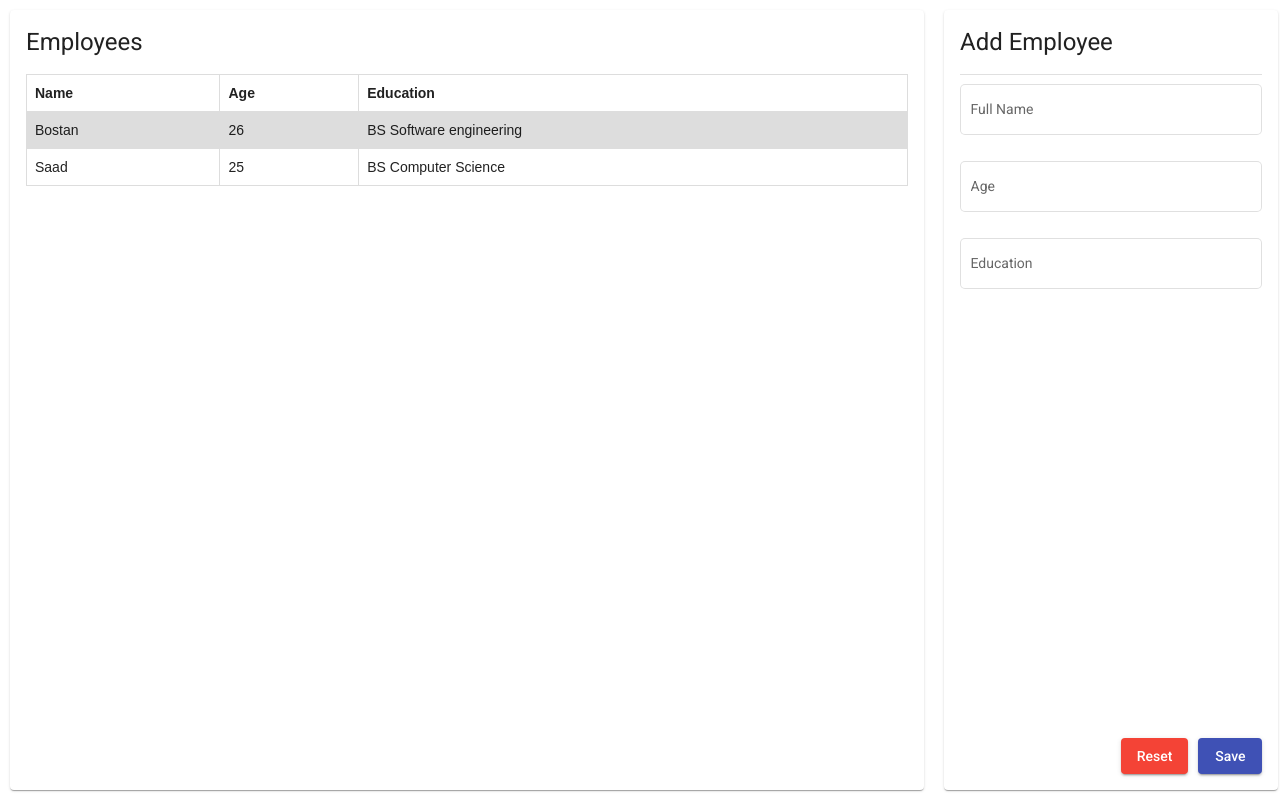
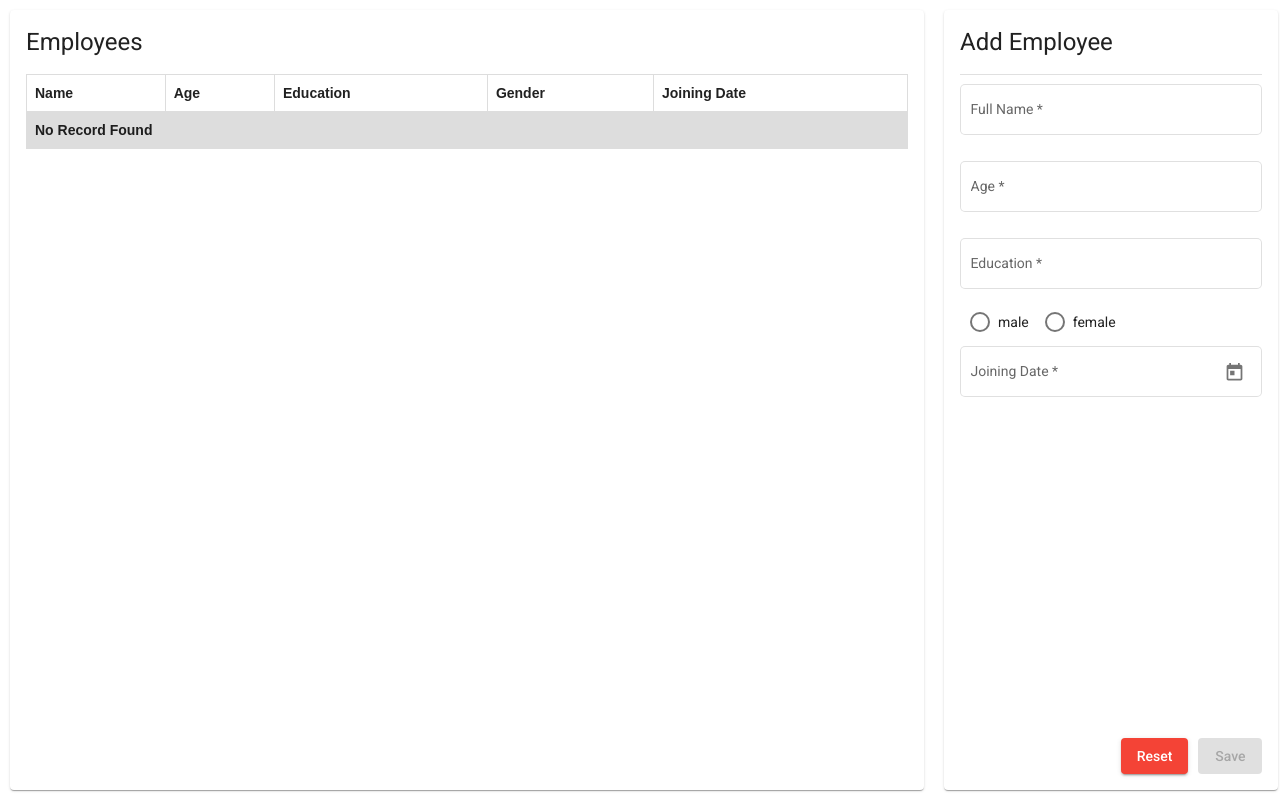
Before and after one commit to faridji/general-page, an Angular app: page / in a window 1280 px wide. Built offline with nearby package versions, Linux system fonts and the light colour scheme.

Commit message:
added validation and formating to general form and table.

```diff
--- a/src/app/app.component.html
+++ b/src/app/app.component.html
@@ -1,3 +1,3 @@
 <main class="main-container">
-    <app-general-page></app-general-page>
+    <app-general-page [config]="pageConfig"></app-general-page>
 </main>
--- a/src/app/app.component.ts
+++ b/src/app/app.component.ts
@@ -1,4 +1,5 @@
 import { Component } from '@angular/core';
+import { PageConfig } from './models/general.models';
 
 @Component({
   selector: 'app-root',
@@ -6,5 +7,31 @@ import { Component } from '@angular/core';
   styleUrls: ['./app.component.scss']
 })
 export class AppComponent {
-  title = 'general-page';
+	pageConfig: PageConfig;
+
+	constructor() {
+		this.pageConfig = {
+			tableConfig: {
+				title: 'Employees',
+				columns: [
+					{name: 'name', title: 'Name'},
+					{name: 'age', title: 'Age'},
+					{name: 'education', title: 'Education'},
+					{name: 'gender', title: 'Gender'},
+					{name: 'date_of_joining', title: 'Joining Date', format: 'date'}
+				]
+			},
+
+			formConfig: {
+				title: 'Add Employee',
+				fields: [
+					{name: 'name', title: 'Full Name', type: 'text', placeholder: 'Enter Full Name', required: true},
+					{name: 'age', title: 'Age', type: 'number', placeholder: 'Enter Age', required: true},
+					{name: 'education', title: 'Education', type: 'text', placeholder: 'Enter Education', required: true},
+					{name: 'gender', title: 'Select Gender', type: 'radio', placeholder: 'Select Gender', options: ['male', 'female'], required: true},
+					{name: 'date_of_joining', title: 'Joining Date', type: 'date', placeholder: 'Select Joining Date', required: true},
+				]
+			}
+		}
+	}
 }
--- a/src/app/app.module.ts
+++ b/src/app/app.module.ts
@@ -8,6 +8,8 @@ import { GeneralFormComponent } from './general-form/general-form.component';
 import { GeneralTableComponent } from './general-table/general-table.component';
 import { MaterialModule } from './material/material.module';
 import { ReactiveFormsModule } from '@angular/forms';
+import { DatePipe, DecimalPipe } from '@angular/common';
+
 
 @NgModule({
   declarations: [
@@ -23,7 +25,7 @@ import { ReactiveFormsModule } from '@angular/forms';
 
     MaterialModule,
   ],
-  providers: [],
+  providers: [DatePipe, DecimalPipe],
   bootstrap: [AppComponent]
 })
 export class AppModule { }
--- a/src/app/general-form/general-form.component.html
+++ b/src/app/general-form/general-form.component.html
@@ -5,14 +5,50 @@
     </div>
 
     <form [formGroup]="theForm" class="form">
-        <mat-form-field appearance="outline" class="field" *ngFor="let field of config.fields;">
-            <mat-label>{{field.title}}</mat-label>
-            <input [type]="field.type" matInput [placeholder]="field.placeholder" [formControlName]="field.name">
-        </mat-form-field>
+        <ng-container *ngFor="let field of config.fields;">
+            <ng-container [ngSwitch]="field.type">
+                <ng-container *ngSwitchCase="'date'">
+                    <mat-form-field appearance="outline" class="field" >
+                        <mat-label>{{field.title}}</mat-label>
+                        <input matInput [matDatepicker]="picker" [formControlName]="field.name">
+                        <mat-datepicker-toggle matSuffix [for]="picker"></mat-datepicker-toggle>
+                        <mat-datepicker #picker></mat-datepicker>
+
+                        <mat-error *ngIf="theForm.get(field.name).invalid">
+                            <div *ngIf="theForm.get(field.name).errors.required">
+                                {{field.title}} is required.
+                            </div>
+                        </mat-error>
+                    </mat-form-field>
+                </ng-container>
+
+                <ng-container *ngSwitchCase="'radio'">
+                    <mat-radio-group [formControlName]="field.name" class="radio-button">
+                        <mat-radio-button [value]="opt" *ngFor="let opt of field.options">
+                            {{opt}}
+                        </mat-radio-button>
+                      </mat-radio-group>
+                </ng-container>
+
+                <ng-container *ngSwitchDefault>
+                    <mat-form-field appearance="outline" class="field" >
+                        <mat-label>{{field.title}}</mat-label>
+                        <input [type]="field.type" matInput
+                            [placeholder]="field.placeholder"
+                            [formControlName]="field.name">
+                        <mat-error *ngIf="theForm.get(field.name).invalid">
+                            <div *ngIf="theForm.get(field.name).errors.required">
+                                {{field.title}} is required.
+                            </div>
+                        </mat-error>
+                    </mat-form-field>
+                </ng-container>
+            </ng-container>
+        </ng-container>
     </form>
 
     <div class="form-actions">
         <button mat-raised-button color="warn" (click)="onReset()" class="btn-reset">Reset</button>
-        <button mat-raised-button color="primary" (click)="onSave()">Save</button>
+        <button mat-raised-button color="primary" (click)="onSave()" [disabled]="theForm.invalid">Save</button>
     </div>
 </div>
--- a/src/app/general-form/general-form.component.scss
+++ b/src/app/general-form/general-form.component.scss
@@ -5,6 +5,8 @@
 
     .form {
         margin-top: 5px;
+        flex: 1;
+        overflow: auto;
 
         .field {
             width: 100%;
@@ -13,7 +15,6 @@
 
     .form-actions {
         display: flex;
-        flex: 1;
         justify-content: flex-end;
         align-items: flex-end;
 
@@ -21,4 +22,12 @@
             margin-right: 10px;
         }
     }
+
+    .radio-button {
+        margin-left: 10px;
+    }
+
+    .mat-radio-button ~ .mat-radio-button {
+        margin: 0 0 10px 16px;
+    }
 }
--- a/src/app/general-form/general-form.component.ts
+++ b/src/app/general-form/general-form.component.ts
@@ -1,5 +1,5 @@
 import { Component, OnInit, Output, EventEmitter, Input } from '@angular/core';
-import { FormControl, FormGroup } from '@angular/forms';
+import { FormControl, FormGroup, Validators } from '@angular/forms';
 import { FormConfig } from '../models/general.models';
 
 
@@ -21,6 +21,10 @@ export class GeneralFormComponent implements OnInit {
 	ngOnInit(): void {
 		for (let field of this.config.fields) {
 			this.theForm.addControl(field.name, new FormControl());
+
+			if (field.required) {
+				this.theForm.get(field.name).setValidators(Validators.required);
+			}
 		}
 	}
 
--- a/src/app/general-page/general-page.component.ts
+++ b/src/app/general-page/general-page.component.ts
@@ -1,4 +1,4 @@
-import { Component, OnInit } from '@angular/core';
+import { Component, Input, OnInit } from '@angular/core';
 import { PageConfig } from '../models/general.models';
 
 
@@ -8,42 +8,12 @@ import { PageConfig } from '../models/general.models';
   styleUrls: ['./general-page.component.scss'],
 })
 export class GeneralPageComponent implements OnInit {
+	@Input() config: PageConfig;
+
 	tableData: any[];
-	config: PageConfig;
 
 	constructor() {
-		this.tableData = [
-			{
-				name: 'Bostan',
-				age: 26,
-				education: 'BS Software engineering'
-			},
-			{
-				name: 'Saad',
-				age: 25,
-				education: 'BS Computer Science'
-			}
-		];
-
-		this.config = {
-			tableConfig: {
-				title: 'Employees',
-				columns: [
-					{name: 'name', title: 'Name'},
-					{name: 'age', title: 'Age'},
-					{name: 'education', title: 'Education'}
-				]
-			},
-
-			formConfig: {
-				title: 'Add Employee',
-				fields: [
-					{name: 'name', title: 'Full Name', type: 'text', placeholder: 'Enter Full Name'},
-					{name: 'age', title: 'Age', type: 'number', placeholder: 'Enter Age'},
-					{name: 'education', title: 'Education', type: 'text', placeholder: 'Enter Education'},
-				]
-			}
-		}
+		this.tableData = [];
 	}
 
 	ngOnInit(): void {
--- a/src/app/general-table/general-table.component.html
+++ b/src/app/general-table/general-table.component.html
@@ -6,8 +6,13 @@
         <tr>
           <th *ngFor="let col of config.columns;">{{col.title}}</th>
         </tr>
+
         <tr *ngFor="let rec of data;">
-          <td *ngFor="let col of config.columns;">{{rec[col.name]}}</td>
+          <td *ngFor="let col of config.columns;">{{getColumnTitle(rec, col)}}</td>
         </tr>
+
+		<tr *ngIf="data.length == 0">
+			<td class="no-record" [colSpan]="config.columns.length">No Record Found</td>
+		</tr>
     </table>
 </div>
--- a/src/app/general-table/general-table.component.scss
+++ b/src/app/general-table/general-table.component.scss
@@ -16,3 +16,7 @@ tr:nth-child(even)
 {
     background-color: #dddddd;
 }
+
+.no-record {
+    font-weight: 600;
+}
--- a/src/app/general-table/general-table.component.ts
+++ b/src/app/general-table/general-table.component.ts
@@ -1,5 +1,6 @@
+import { DatePipe, DecimalPipe } from '@angular/common';
 import { Component, Input, OnInit } from '@angular/core';
-import { TableConfig } from '../models/general.models';
+import { TableColumn, TableConfig } from '../models/general.models';
 
 
 @Component({
@@ -8,12 +9,25 @@ import { TableConfig } from '../models/general.models';
   styleUrls: ['./general-table.component.scss']
 })
 export class GeneralTableComponent implements OnInit {
-  @Input() data: any[];
-  @Input() config: TableConfig;
+	@Input() data: any[];
+	@Input() config: TableConfig;
 
-  constructor() { }
+	constructor(private dateFormater: DatePipe, private numberFormater: DecimalPipe) { }
 
-  ngOnInit(): void {
-  }
+	ngOnInit(): void {
+	}
 
+    getColumnTitle(rec: any, col: TableColumn): any {
+        if (col.format) {
+            switch(col.format) {
+                case 'date':
+                    return this.dateFormater.transform(rec[col.name], 'dd MMM yyyy');
+
+                case 'number':
+                    return this.numberFormater.transform(rec[col.name]);
+            }
+        }
+
+        return rec[col.name]
+    }
 }
--- a/src/app/models/general.models.ts
+++ b/src/app/models/general.models.ts
@@ -10,19 +10,20 @@ export interface TableConfig {
 
 export interface FormConfig {
     title: string;
-
     fields: FormField[];
 }
 
 export interface TableColumn {
     name: string,
     title: string;
-    format?: string;
+    format?: 'date' | 'number';
 }
 
 export interface FormField {
     name: string;
     title: string;
     placeholder: string;
-    type: string;
+    type: 'text' | 'number' | 'radio' | 'date';
+    required?: boolean;
+    options?: string[];
 }
```
Also changed, not shown: src/app/material/material.module.ts (+16 -5 lines).
